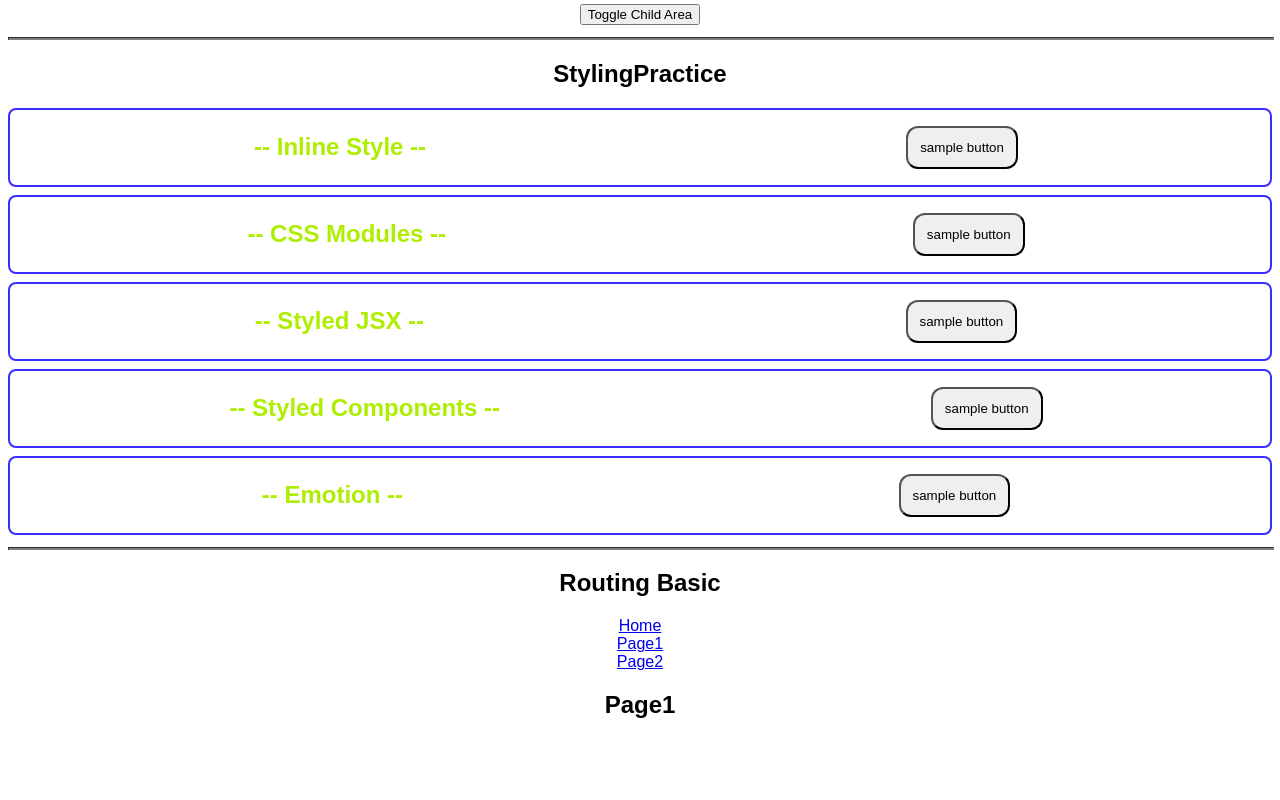
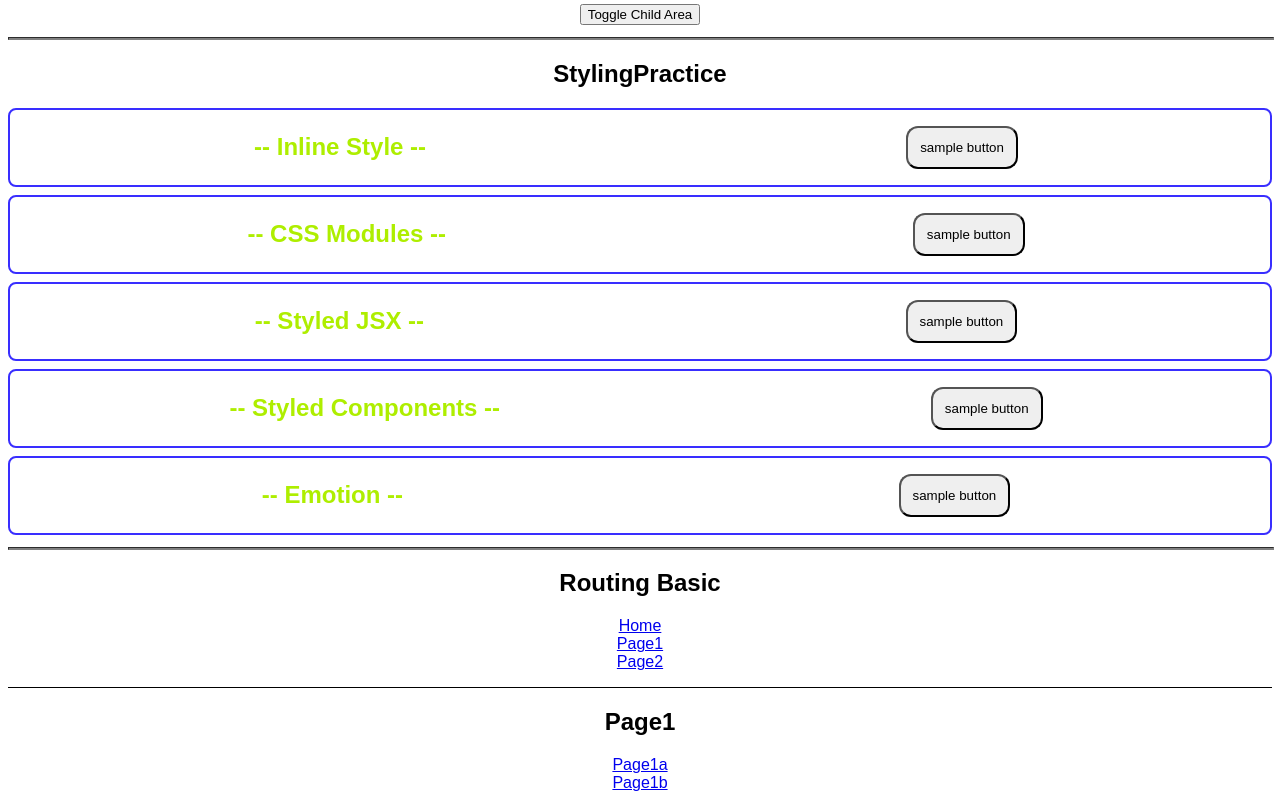
Before and after one commit to sota0121/codesandbox-react-tips, a React (Create React App) app: page /page1 in a window 1280 px wide. Shown: the part 186-986 px from the top of the page. Before the commit the page ends 925 px from the top, so only its background shows below. Built offline with nearby package versions, Linux system fonts and the light colour scheme.

Commit message:
set simple routing

```diff
--- a/src/components/RoutingBasic/Page1.jsx
+++ b/src/components/RoutingBasic/Page1.jsx
@@ -1,3 +1,13 @@
+import { BrowserRouter, Link, Routes, Route } from "react-router-dom";
+
 export const Page1 = (props) => {
-  return <h2>Page1</h2>;
+  return (
+    <>
+      <h2>Page1</h2>
+      <Link to="/page1/a">Page1a</Link>
+      <br />
+      <Link to="/page1/b">Page1b</Link>
+      <br />
+    </>
+  );
 };
--- /dev/null
+++ b/src/components/RoutingBasic/Page1a.jsx
@@ -0,0 +1,3 @@
+export const Page1a = (props) => {
+  return <h2>Page1 / a</h2>;
+};
--- /dev/null
+++ b/src/components/RoutingBasic/Page1b.jsx
@@ -0,0 +1,3 @@
+export const Page1b = (props) => {
+  return <h2>Page1 / b</h2>;
+};
--- a/src/components/RoutingBasic/RoutingBasic.jsx
+++ b/src/components/RoutingBasic/RoutingBasic.jsx
@@ -3,20 +3,36 @@ import { BrowserRouter, Link, Routes, Route } from "react-router-dom";
 import { Home } from "./Home";
 import { Page1 } from "./Page1";
 import { Page2 } from "./Page2";
+import { Page1a } from "./Page1a";
+import { Page1b } from "./Page1b";
+
+// ======================================
+// See v6 tutorial
+// https://reactrouter.com/docs/en/v6/getting-started/tutorial
+// ======================================
 
 export const RoutingBasic = (props) => {
   return (
     <>
       <BrowserRouter>
         <h2>Routing Basic</h2>
-        <Link to="/">Home</Link>
-        <br />
-        <Link to="/page1">Page1</Link>
-        <br />
-        <Link to="/page2">Page2</Link>
+        {/* Navigation */}
+        <nav
+          style={{
+            borderBottom: "solid 1px",
+            paddingBottom: "1rem"
+          }}
+        >
+          <Link to="/">Home</Link>
+          <br />
+          <Link to="/page1">Page1</Link>
+          <br />
+          <Link to="/page2">Page2</Link>
+        </nav>
+        {/* Routing */}
         <Routes>
           <Route path="/" element={<Home />} />
-          <Route path="/page1" element={<Page1 />} />
+          <Route path="page1" element={<Page1 />} />
           <Route path="/page2" element={<Page2 />} />
         </Routes>
       </BrowserRouter>
```
